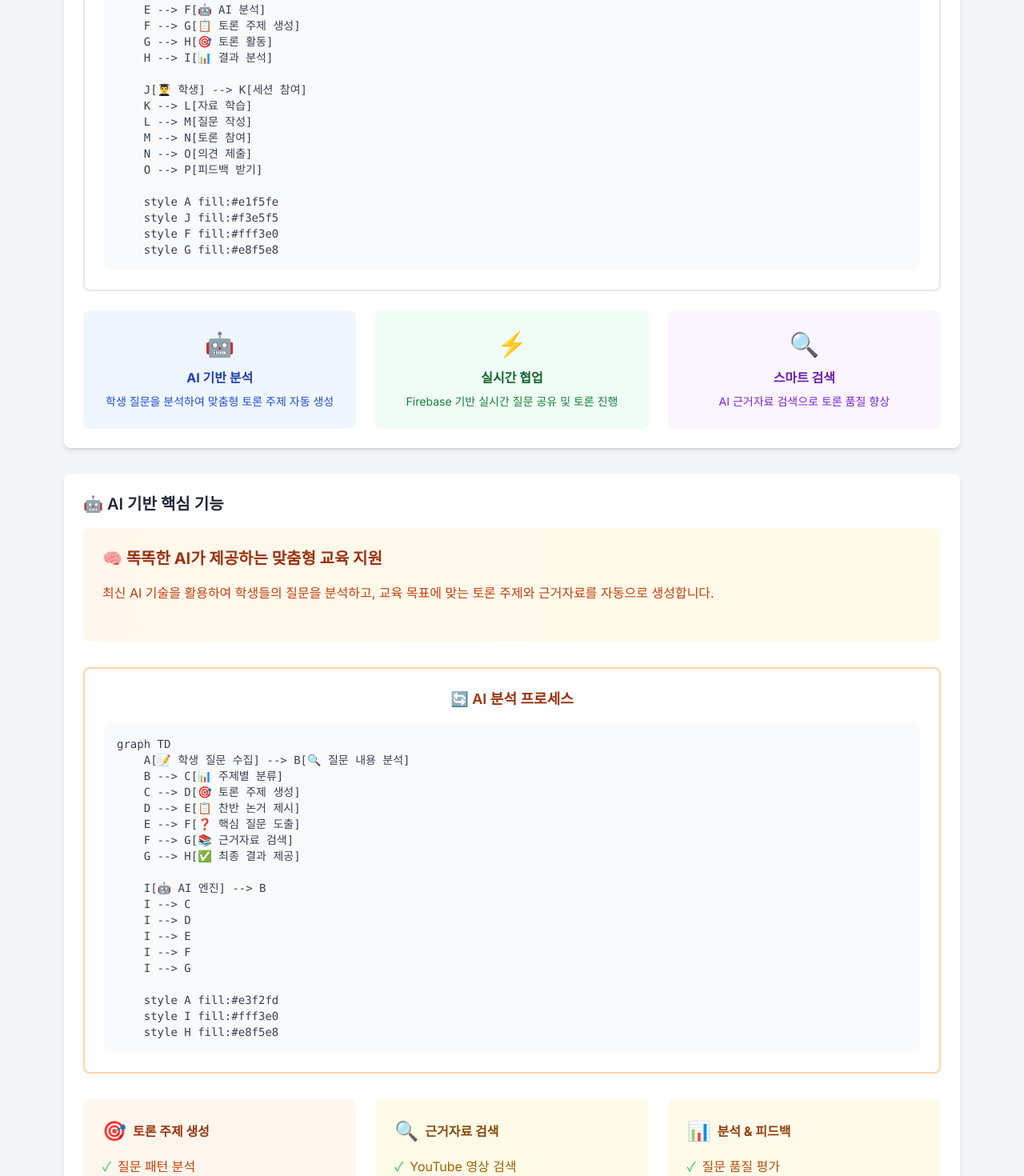
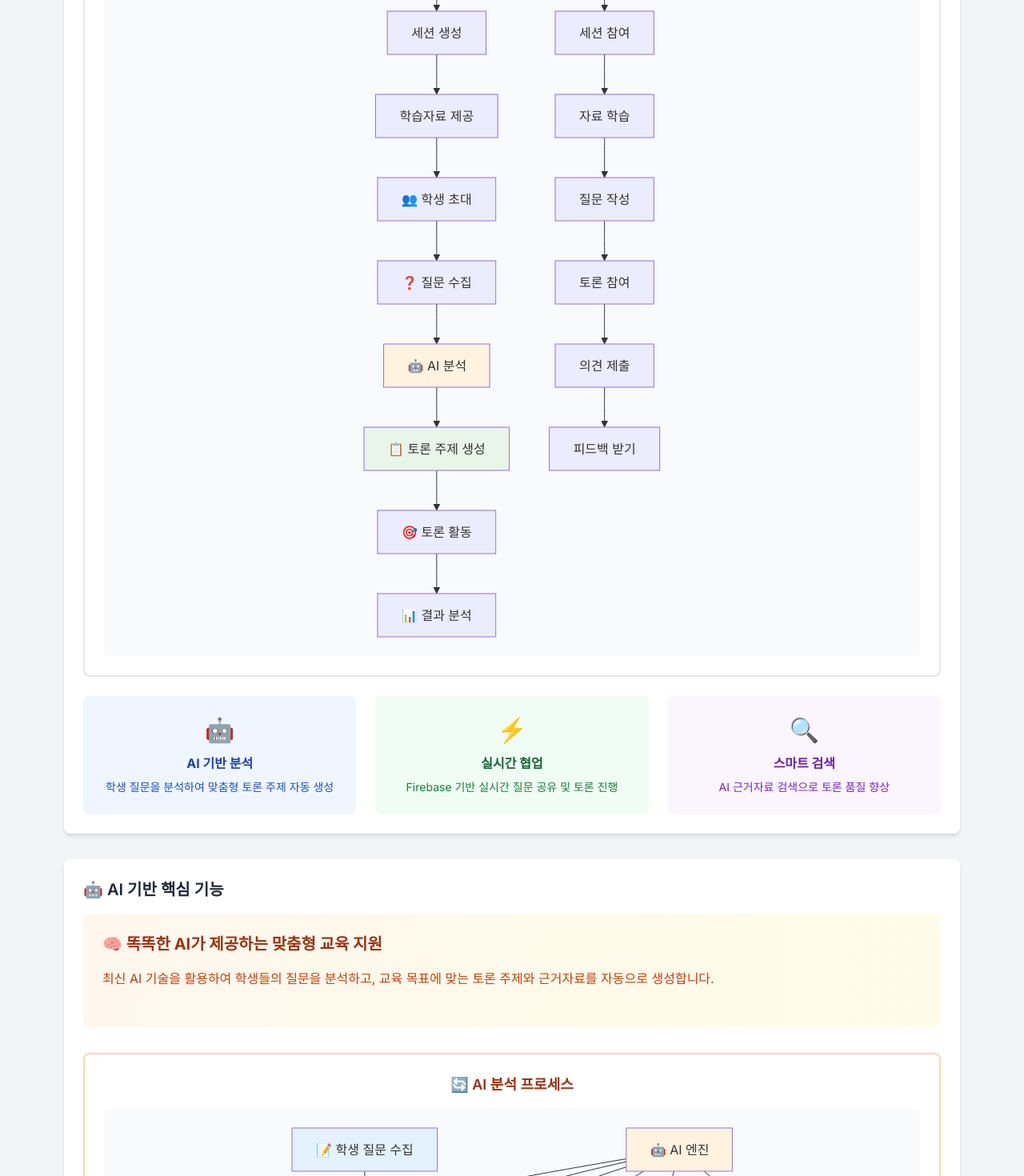
Before and after one commit to reallygood83/theme, a Next.js app: page /guide in a window 1280 px wide. Shown: the part 660-2130 px from the top of the page at 80% size. Built offline with nearby package versions, Linux system fonts and the light colour scheme; no server answers.

Commit message:
feat: 머메이드 다이어그램 컴포넌트 추가 및 이용가이드 시각화 개선

```diff
--- a/app/guide/page.tsx
+++ b/app/guide/page.tsx
@@ -2,6 +2,7 @@
 
 import Header from '@/components/common/Header'
 import { Card } from '@/components/common/Card'
+import MermaidDiagram from '@/components/common/MermaidDiagram'
 
 export default function GuidePage() {
   return (
@@ -31,9 +32,9 @@ export default function GuidePage() {
             {/* 플랫폼 구조 다이어그램 */}
             <div className="bg-white border-2 border-gray-200 rounded-lg p-6">
               <h4 className="text-lg font-semibold mb-4 text-center">📊 플랫폼 구조</h4>
-              <div className="mermaid-container bg-gray-50 p-4 rounded-lg">
-                <pre className="text-sm text-gray-700 whitespace-pre-wrap font-mono">
-{`graph TD
+              <div className="bg-gray-50 p-4 rounded-lg">
+                <MermaidDiagram
+                  chart={`graph TD
     A[👨‍🏫 교사] --> B[세션 생성]
     B --> C[학습자료 제공]
     C --> D[👥 학생 초대]
@@ -54,7 +55,8 @@ export default function GuidePage() {
     style J fill:#f3e5f5
     style F fill:#fff3e0
     style G fill:#e8f5e8`}
-                </pre>
+                  className="w-full"
+                />
               </div>
             </div>
 
@@ -92,9 +94,9 @@ export default function GuidePage() {
             {/* AI 기능 플로우 */}
             <div className="bg-white border-2 border-orange-200 rounded-lg p-6">
               <h4 className="text-lg font-semibold mb-4 text-center text-orange-800">🔄 AI 분석 프로세스</h4>
-              <div className="mermaid-container bg-gray-50 p-4 rounded-lg">
-                <pre className="text-sm text-gray-700 whitespace-pre-wrap font-mono">
-{`graph TD
+              <div className="bg-gray-50 p-4 rounded-lg">
+                <MermaidDiagram
+                  chart={`graph TD
     A[📝 학생 질문 수집] --> B[🔍 질문 내용 분석]
     B --> C[📊 주제별 분류]
     C --> D[🎯 토론 주제 생성]
@@ -113,7 +115,8 @@ export default function GuidePage() {
     style A fill:#e3f2fd
     style I fill:#fff3e0
     style H fill:#e8f5e8`}
-                </pre>
+                  className="w-full"
+                />
               </div>
             </div>
 
@@ -244,6 +247,32 @@ export default function GuidePage() {
                     <p className="text-sm text-teal-700">🎯 세션 단계별 진행 상황</p>
                   </div>
                 </div>
+              </div>
+            </div>
+
+            {/* 실시간 협업 시스템 */}
+            <div className="bg-white border-2 border-green-200 rounded-lg p-6">
+              <h4 className="text-lg font-semibold mb-4 text-center text-green-800">🔄 실시간 협업 시스템</h4>
+              <div className="bg-gray-50 p-4 rounded-lg">
+                <MermaidDiagram
+                  chart={`graph TD
+    A[👥 참여자들] --> B[💬 실시간 채팅]
+    A --> C[📝 동시 편집]
+    A --> D[🔔 즉시 알림]
+
+    B --> E[🤖 AI 모더레이션]
+    C --> F[📊 변경사항 추적]
+    D --> G[📱 다중 디바이스 동기화]
+
+    E --> H[💡 토론 가이드]
+    F --> I[📈 참여도 분석]
+    G --> J[🔄 실시간 업데이트]
+
+    style A fill:#e8f5e8
+    style E fill:#fff3e0
+    style H fill:#e3f2fd`}
+                  className="w-full"
+                />
               </div>
             </div>
 
@@ -462,9 +491,9 @@ export default function GuidePage() {
             {/* 교사 워크플로우 */}
             <div className="bg-white border-2 border-blue-200 rounded-lg p-6">
               <h4 className="text-lg font-semibold mb-4 text-center text-blue-800">📋 교사 워크플로우</h4>
-              <div className="mermaid-container bg-gray-50 p-4 rounded-lg">
-                <pre className="text-sm text-gray-700 whitespace-pre-wrap font-mono">
-{`flowchart LR
+              <div className="bg-gray-50 p-4 rounded-lg">
+                <MermaidDiagram
+                  chart={`flowchart LR
     A[📚 학습자료 준비] --> B[🔗 세션 생성]
     B --> C[👥 학생 초대]
     C --> D[📝 질문 수집 모니터링]
@@ -477,7 +506,8 @@ export default function GuidePage() {
     style E fill:#fff3e0
     style G fill:#e8f5e8
     style H fill:#fce4ec`}
-                </pre>
+                  className="w-full"
+                />
               </div>
             </div>
 
@@ -580,9 +610,9 @@ export default function GuidePage() {
             {/* 학생 워크플로우 */}
             <div className="bg-white border-2 border-purple-200 rounded-lg p-6">
               <h4 className="text-lg font-semibold mb-4 text-center text-purple-800">🎯 학생 학습 여정</h4>
-              <div className="mermaid-container bg-gray-50 p-4 rounded-lg">
-                <pre className="text-sm text-gray-700 whitespace-pre-wrap font-mono">
-{`flowchart LR
+              <div className="bg-gray-50 p-4 rounded-lg">
+                <MermaidDiagram
+                  chart={`flowchart LR
     A[🔗 세션 참여] --> B[📖 자료 학습]
     B --> C[❓ 질문 작성]
     C --> D[👀 다른 질문 확인]
@@ -596,7 +626,8 @@ export default function GuidePage() {
     style C fill:#fff3e0
     style F fill:#e8f5e8
     style I fill:#e3f2fd`}
-                </pre>
+                  className="w-full"
+                />
               </div>
             </div>
 
--- /dev/null
+++ b/components/common/MermaidDiagram.tsx
@@ -0,0 +1,62 @@
+'use client';
+
+import { useEffect, useRef } from 'react';
+import mermaid from 'mermaid';
+
+interface MermaidDiagramProps {
+  chart: string;
+  className?: string;
+}
+
+export default function MermaidDiagram({ chart, className = '' }: MermaidDiagramProps) {
+  const ref = useRef<HTMLDivElement>(null);
+
+  useEffect(() => {
+    if (ref.current) {
+      // Mermaid 초기화
+      mermaid.initialize({
+        startOnLoad: true,
+        theme: 'default',
+        securityLevel: 'loose',
+        fontFamily: 'inherit',
+        fontSize: 14,
+        flowchart: {
+          useMaxWidth: true,
+          htmlLabels: true,
+          curve: 'basis'
+        }
+      });
+
+      // 기존 내용 제거
+      ref.current.innerHTML = '';
+
+      // 고유 ID 생성
+      const id = `mermaid-${Math.random().toString(36).substr(2, 9)}`;
+
+      // Mermaid 다이어그램 렌더링
+      mermaid.render(id, chart).then(({ svg }) => {
+        if (ref.current) {
+          ref.current.innerHTML = svg;
+        }
+      }).catch((error) => {
+        console.error('Mermaid rendering error:', error);
+        if (ref.current) {
+          ref.current.innerHTML = `<div class="text-red-500 p-4 border border-red-300 rounded">다이어그램 렌더링 오류: ${error.message}</div>`;
+        }
+      });
+    }
+  }, [chart]);
+
+  return (
+    <div
+      ref={ref}
+      className={`mermaid-diagram ${className}`}
+      style={{
+        display: 'flex',
+        justifyContent: 'center',
+        alignItems: 'center',
+        minHeight: '200px'
+      }}
+    />
+  );
+}
--- a/package.json
+++ b/package.json
@@ -16,6 +16,7 @@
     "dotenv": "^17.2.2",
     "firebase": "^10.6.0",
     "firebase-admin": "^13.5.0",
+    "mermaid": "^11.11.0",
     "mongodb": "^6.19.0",
     "mongoose": "^8.18.1",
     "next": "^14.0.0",
```
Also changed, not shown: 1 other file (tests, documents, lock files or other folders).
